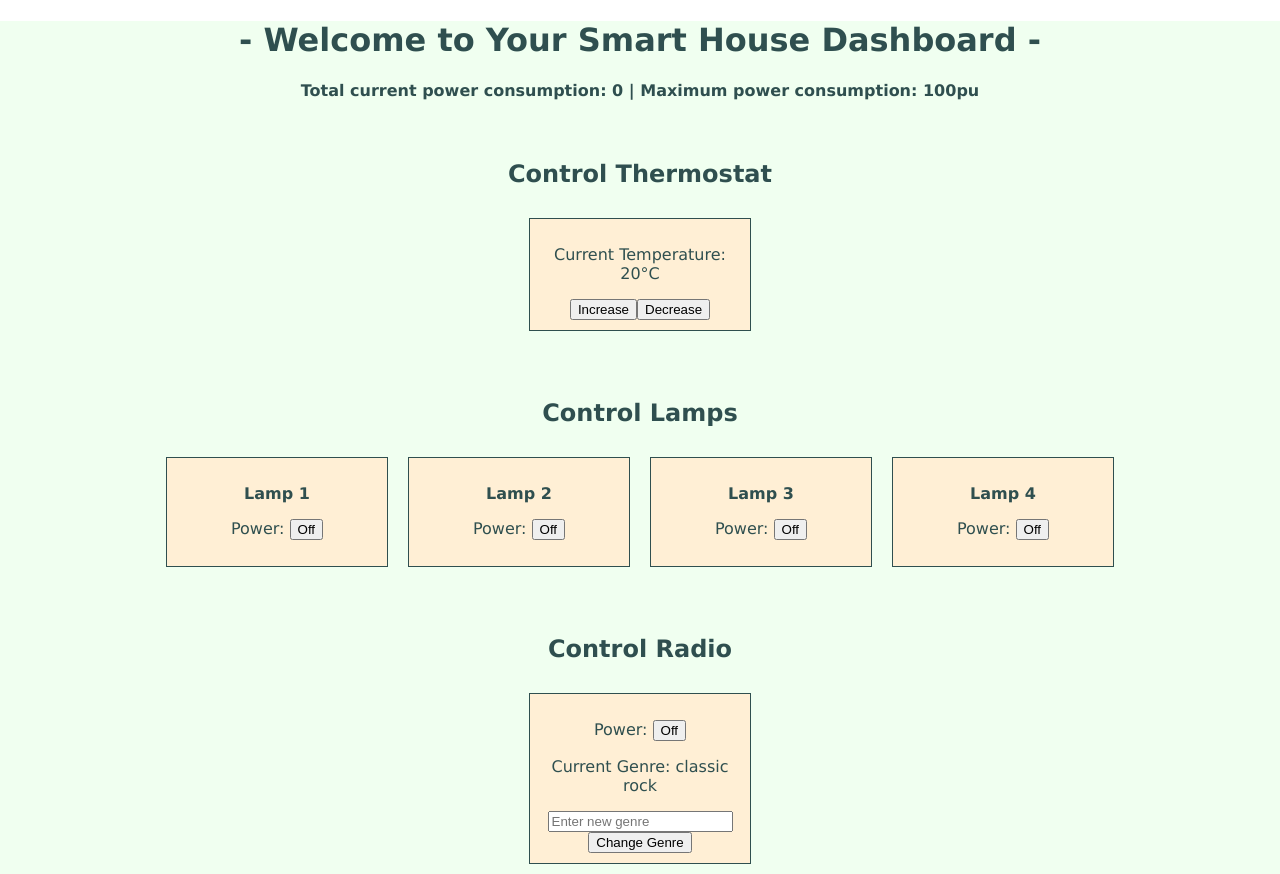
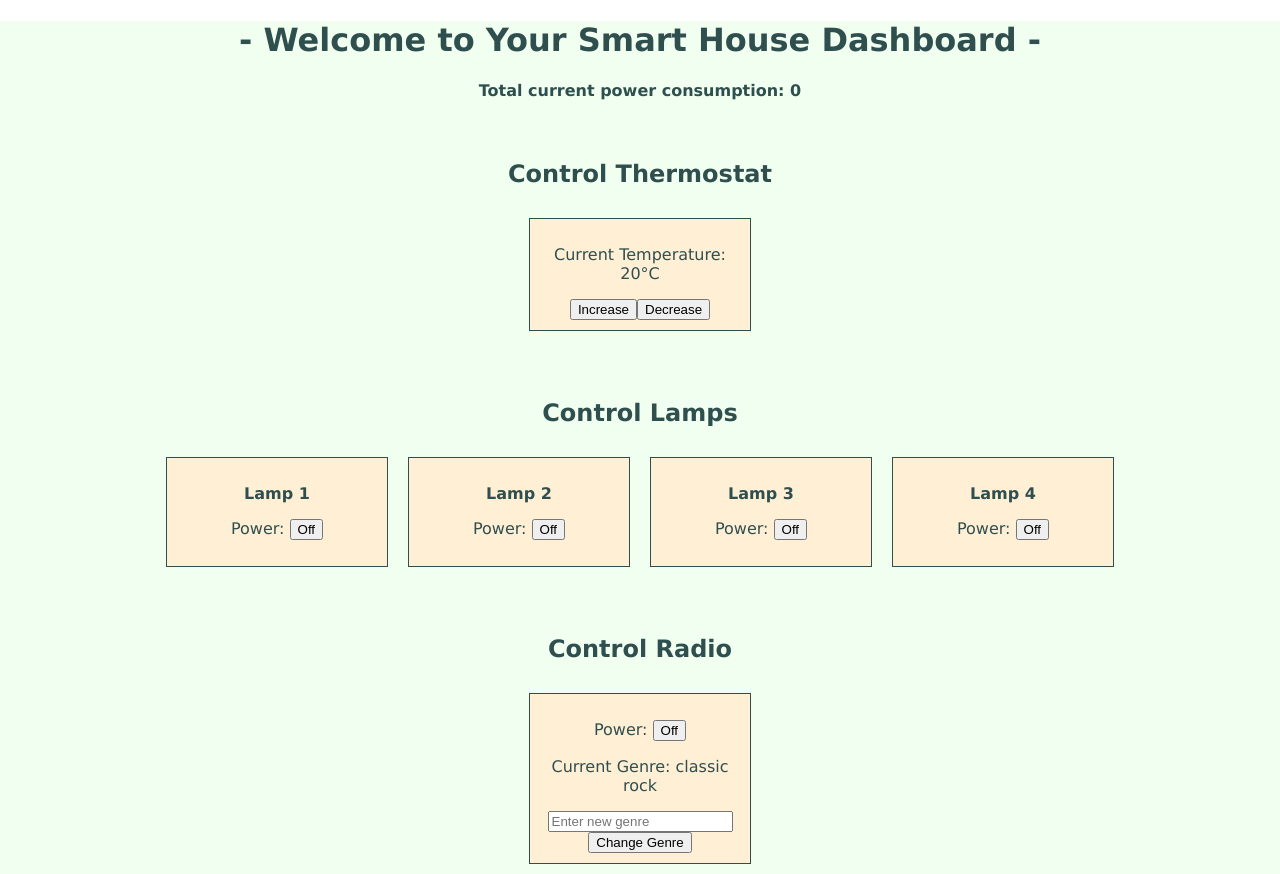
Before and after one commit to amirros66/Smart-House-Dashboard, a React (Create React App) app: page / in a window 1280 px wide. Built offline with nearby package versions, Linux system fonts and the light colour scheme; the HTML template or start-up script is replaced by a standard one.

Commit message:
Add error if power consumption exceeds 100

```diff
--- a/src/components/PowerConsumption.js
+++ b/src/components/PowerConsumption.js
@@ -4,11 +4,14 @@ import { selectTotalPowerUsage } from "../store/selectors";
 
 export default function PowerConsumption() {
   const powerConsumptionTotal = useSelector(selectTotalPowerUsage);
+
   return (
     <>
       <h4>
-        Total current power consumption: {powerConsumptionTotal} | Maximum power
-        consumption: 100pu
+        Total current power consumption:{" "}
+        {powerConsumptionTotal <= 100
+          ? powerConsumptionTotal
+          : "Error - cannot exceed 100 power units! Decrease power consumption."}
       </h4>
     </>
   );
```
